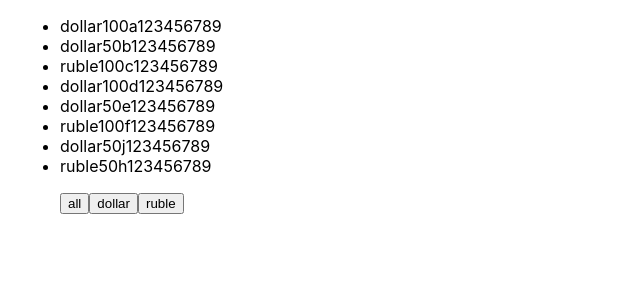
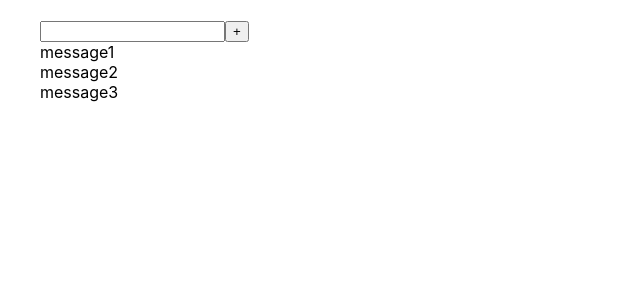
Before and after one commit to AndreiDudenkov/ReactLearning, a React (Create React App) app: page / in a window 1280 px wide. Shown: the top 300 px of the page, without its empty margins (0-640 px from the left). Built offline with nearby package versions, Linux system fonts and the light colour scheme.

Commit message:
input & button

```diff
--- a/src/App.css
+++ b/src/App.css
@@ -1,14 +1,8 @@
 .App {
-  padding: 30px;
-  display: flex;
+  margin-top: 20px;
+margin-left: 40px;
 }
 
 .App > div {
   margin-right: 50px;
 }
-#body {
-  margin-left: 20px;
-}
-#buttons {
-  margin-left: 40px;
-}
--- a/src/App.tsx
+++ b/src/App.tsx
@@ -1,35 +1,33 @@
 import React, {useState} from 'react';
 import './App.css';
-import {NewComponent} from "./ExternalComponents";
+import {Button_Input} from "./ExternalComponents";
 
 
 function App() {
-    const [money, setMoney] = useState([
-        {banknote: "dollar", nominal: 100, number: "a123456789"},
-        {banknote: "dollar", nominal: 50, number: "b123456789"},
-        {banknote: "ruble", nominal: 100, number: "c123456789"},
-        {banknote: "dollar", nominal: 100, number: "d123456789"},
-        {banknote: "dollar", nominal: 50, number: "e123456789"},
-        {banknote: "ruble", nominal: 100, number: "f123456789"},
-        {banknote: "dollar", nominal: 50, number: "j123456789"},
-        {banknote: "ruble", nominal: 50, number: "h123456789"}
-    ])
-    const[ peremenna, functForFind] = useState('all')
-    let currentMoney = money
+    const [message, setMessage] = useState([
+            {message: 'message1'},
+            {message: 'message2'},
+            {message: 'message3'},
+        ]
+    )
+  const onClickHandler = (title:string) => {
+        let newMessage = {message: title}
+        setMessage([newMessage, ...message])
+  }
 
-    if (peremenna === "dollar"){
-        currentMoney = money.filter((el)=> el.banknote === "dollar")
-    }if  (peremenna === "ruble"){
-        currentMoney = money.filter((el)=> el.banknote === "ruble")
-    }
-    const onClickHandler = (namebtn: string) => {
+    return (
+        <div className="App"  >
+            <Button_Input onClickHandler={onClickHandler} />
+            {message.map((el, index) => {
+                return ( <div>
 
-        functForFind(namebtn)
-
-    }
-    return (
-        <NewComponent  currentMoneyPr={currentMoney} callback={onClickHandler}/>
+                    <div key={index}>{el.message}</div>
+                    </div>
+                )
+            })}
+        </div>
     );
 }
 
+
 export default App;
--- a/src/ExternalComponents.tsx
+++ b/src/ExternalComponents.tsx
@@ -1,41 +1,25 @@
-import React from "react";
+import React, {ChangeEvent, useState} from "react";
 
-type NewComponentType = {
-    currentMoneyPr: Array<MoneyType>
-    callback: (name: string) => void
-}
-type MoneyType = {
-    banknote: string,
-    nominal: number,
-    number: string
+type Button_InputPropsType = {
+    onClickHandler: (title:string)=> void
+
 }
 
-export const NewComponent = (props: NewComponentType) => {
+export const Button_Input = (props:Button_InputPropsType) =>{
+    let [title, setTitle] = useState("")
 
-    const onClickHandler = (param: string) => {
-        {
-            props.callback(param)
-        }
+    const inputChangeHandler = (event:ChangeEvent<HTMLInputElement>) => {
+         setTitle(event.currentTarget.value)
+
     }
-
-    return (
-        <div id='body'>
-            <ul>
-                {props.currentMoneyPr.map((objFromMoneyArr, index) => {
-                    return (
-                        <li key={index}>
-                            <span>{objFromMoneyArr.banknote}</span>
-                            <span>{objFromMoneyArr.nominal}</span>
-                            <span>{objFromMoneyArr.number}</span>
-                        </li>
-                    )
-                })}
-            </ul>
-            <div id='buttons'>
-                <button onClick={() => onClickHandler('all')}>all</button>
-                <button onClick={() => onClickHandler('dollar')}>dollar</button>
-                <button onClick={() => onClickHandler('ruble')}>ruble</button>
-            </div>
+    const onClickHandler = () => {
+        props.onClickHandler(title)
+        setTitle('')
+    }
+    return(
+        <div>
+            <input value={title} onChange={inputChangeHandler}/>
+            <button onClick={onClickHandler}>+</button>
         </div>
     )
 }
```
